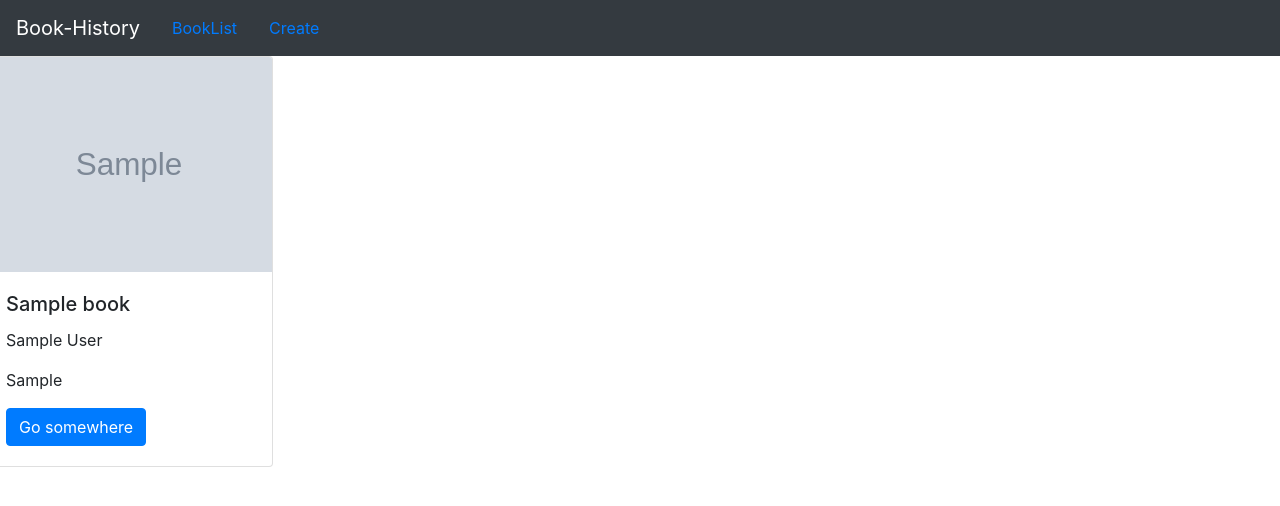
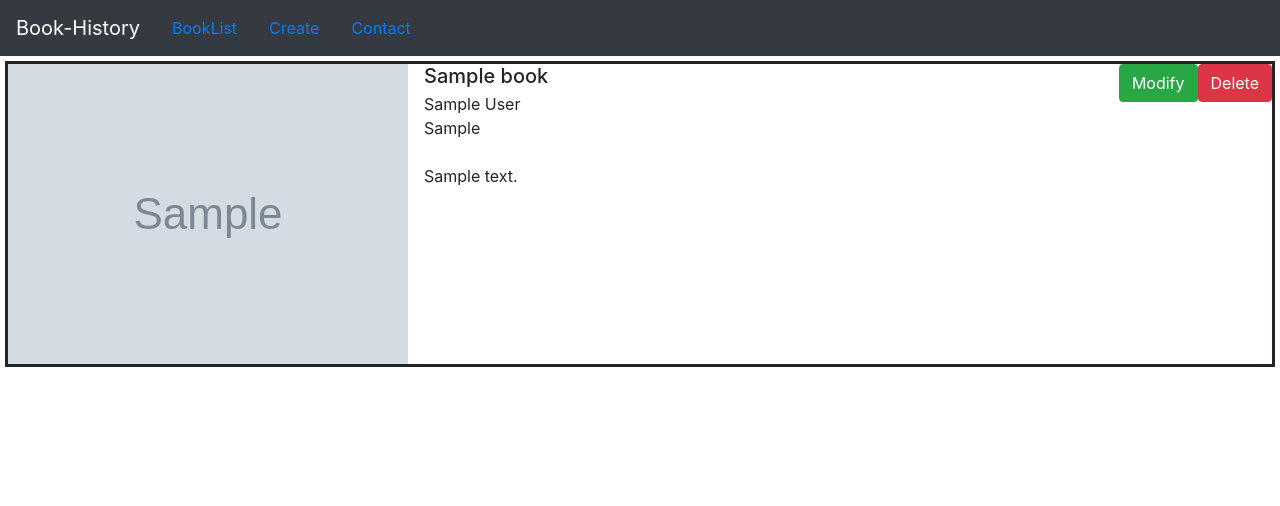
Before and after one commit to 2044smile/Basic, a Django app: page /list/ in a window 1280 px wide. Shown: the top 506 px of the page. Run offline with Django 3.2, Linux system fonts and the light colour scheme; tables that the repository leaves empty hold one stand-in row (values such as "Sample post"); grey boxes marked "Sample" are stand-in pictures; some libraries are stand-ins or nearby versions.

Commit message:
Update View
problem,

book_list.html -> book_update_form.html
book_update_form.html
created form, not include book_list in form and object.field ~

```diff
--- a/Basic/settings.py
+++ b/Basic/settings.py
@@ -39,6 +39,7 @@ INSTALLED_APPS = [
     'django.contrib.staticfiles',
     'crispy_forms',
     'books',
+    'ckeditor'
 ]
 
 MIDDLEWARE = [
@@ -120,6 +121,9 @@ USE_TZ = True
 # Static files (CSS, JavaScript, Images)
 # https://docs.djangoproject.com/en/2.2/howto/static-files/
 
-STATIC_URL = '/static/'
+STATIC_URL = 'static/'
 STATICFILES_DIRS = [os.path.join(BASE_DIR,'static')]
 # STATIC_ROOT = os.path.join(BASE_DIR,'static')
+
+MEDIA_URL = '/media/'
+MEDIA_ROOT = os.path.join(BASE_DIR, 'media')
--- a/Basic/urls.py
+++ b/Basic/urls.py
@@ -1,7 +1,13 @@
 from django.contrib import admin
 from django.urls import path, include
+from django.conf import settings
+from django.conf.urls.static import static
+
 
 urlpatterns = [
     path('admin/', admin.site.urls),
     path('', include('books.urls')),
 ]
+
+if settings.DEBUG:
+    urlpatterns += static(settings.MEDIA_URL, document_root=settings.MEDIA_ROOT)
--- a/books/forms.py
+++ b/books/forms.py
@@ -1,7 +1,7 @@
 from django.forms import ModelForm
 from .models import Book
 
-class BookCreate(ModelForm):
+class BookForm(ModelForm):
     class Meta:
         model = Book
-        fields = ['title','author','publisher','bookimage']
+        fields = ['title','author','text','publisher','bookimage']
--- a/books/models.py
+++ b/books/models.py
@@ -3,8 +3,9 @@ from django.db import models
 class Book(models.Model):
     title = models.CharField(max_length=30)
     author = models.CharField(max_length=30)
+    text = models.TextField(max_length=500)
     publisher = models.CharField(max_length=100)
-    bookimage = models.ImageField(upload_to='static/bookies',default='none.jpg')
+    bookimage = models.ImageField(upload_to='images/',default='none.jpg')
 
     def __str__(self):
         return self.title
--- a/books/templates/books/book_form.html
+++ b/books/templates/books/book_form.html
@@ -1,4 +1,4 @@
-{# CreateView#}
+{# CreateView #}
 {% extends 'base.html' %}
 {% load staticfiles %}
 {% load crispy_forms_tags %}
@@ -15,7 +15,7 @@
                 <div class="col-sm-6 offset-sm-3 text-center">
                     <h1 class="display-4">Create</h1>
                     <div class="info-form">
-                        <form action="" class="form-inlin justify-content-center" method="post" enctype="multipart/form-data">
+                        <form action="" class="form-inli justify-content-center" method="post" enctype="multipart/form-data">
                             {% csrf_token %}
                             {{ form|crispy }}
                             <input type="submit" class="btn btn-success " value="Save">
--- a/books/templates/books/book_list.html
+++ b/books/templates/books/book_list.html
@@ -4,19 +4,45 @@
 {% block title %}
     book_list
 {% endblock %}
+{% block style %}
+    li {
+        border-style: solid;
+        margin-top: 5px;
+        margin-left: 5px;
+        margin-right: 5px;
+        margin-bottom: 1px;
+    }
+{% endblock %}
+{% block context %}
+    {% for i in object_list %}
+        <ul class="list-unstyled">
+            <li class="media">
+                <img src="{{ i.bookimage.url }}" class="mr-3" alt="...">
+                    <div class="media-body">
+                        <h5 class="mt-0 mb-1">{{ i.title }}</h5>
+                            {{ i.author }}<br>
+                            {{ i.publisher }}<br><br>
+                            {{ i.text }}
+                    </div>
+                <form action="{% url 'update' pk=i.id%}" method="post" enctype="multipart/form-data">
+                    {% csrf_token %}
+                    <input type="submit" class="btn btn-success" value="Modify">
+                </form>
+                <form action="{% url 'delete' pk=i.id %}" method="post">
+                    {% csrf_token %}
+                    <input type="submit" class="btn btn-danger" value="Delete">
+                </form>
+            </li>
 
-{% block context %}
-    <div class="row">
-    {% for i in object_list %}
-        <div class="card" style="width: 18rem;">
-            <img src="{{ i.bookimage.url }}" class="card-img-top" alt="{{ i.title }}">
-                <div class="card-body">
-                    <h5 class="card-title">{{ i.title }}</h5>
-                    <p class="card-text">{{ i.author }}</p>
-                    <p class="card-text">{{ i.publisher }}</p>
-                    <a href="#" class="btn btn-primary">Go somewhere</a>
-            </div>
-        </div>
+        </ul>
+{#        <div class="card" style="width: 18rem;">#}
+{#            <img src="{{ i.bookimage.url }}" class="card-img-top" alt="{{ i.title }}">#}
+{#                <div class="card-body">#}
+{#                    <h5 class="card-title">{{ i.title }}</h5>#}
+{#                    <p class="card-text">{{ i.author }}</p>#}
+{#                    <p class="card-text">{{ i.publisher }}</p>#}
+{#                    <a href="{% url 'detail' pk=i.id %}" class="btn btn-primary">Modified</a>#}
+{#            </div>#}
+{#        </div>#}
     {% endfor %}
-    </div>
 {% endblock %}
--- a/books/urls.py
+++ b/books/urls.py
@@ -2,8 +2,9 @@ from django.urls import path
 from . import views
 
 urlpatterns = [
-    path('', views.index, name='index'), # :8000/
+    path('', views.index, name='index'), # :8000/list
+    path('list/', views.BookListView.as_view(), name='list'), # :8000/list
     path('create/', views.BookCreateView.as_view(), name='create'), # :8000/create
-    path('list/', views.BookListView.as_view(), name='list'), # :8000/list
     path('list/delete/<int:pk>/', views.BookDeleteView.as_view(), name='delete'), # :8000/list/delete/1
+    path('list/update/<int:pk>/', views.BookUpdateView.as_view(), name='update'),
 ]
--- a/books/views.py
+++ b/books/views.py
@@ -1,6 +1,7 @@
-from django.shortcuts import render
+from django.shortcuts import render, HttpResponse
 from django.urls import reverse_lazy
 from django.views.generic import ListView, CreateView, UpdateView, DeleteView
+from .forms import BookForm
 
 from .models import Book
 
@@ -13,8 +14,20 @@ class BookListView(ListView):
 
 class BookCreateView(CreateView):
     model = Book
-    fields = ['title','author','publisher','bookimage']
+    fields = ['title','author','text','publisher','bookimage']
     success_url = reverse_lazy('list')
+
+class BookUpdateView(UpdateView):
+    model = Book
+    template_name_suffix = '_update_form'
+    form_class = BookForm
+    success_url = '/list'
+
+    def edit(request,pk):
+        bk = Book.objects.get(pk=pk)
+        return render(request, 'books/book_update_form.html', bk)
+
 
 class BookDeleteView(DeleteView):
     model = Book
+    success_url = '/list'
--- a/templates/base.html
+++ b/templates/base.html
@@ -3,12 +3,16 @@
 <head>
     <link rel="stylesheet" href="https://stackpath.bootstrapcdn.com/bootstrap/4.3.1/css/bootstrap.min.css" integrity="sha384-ggOyR0iXCbMQv3Xipma34MD+dH/1fQ784/j6cY/iJTQUOhcWr7x9JvoRxT2MZw1T" crossorigin="anonymous">
     <script src="https://code.jquery.com/jquery-3.3.1.slim.min.js" integrity="sha384-q8i/X+965DzO0rT7abK41JStQIAqVgRVzpbzo5smXKp4YfRvH+8abtTE1Pi6jizo" crossorigin="anonymous"></script>
-<script src="https://cdnjs.cloudflare.com/ajax/libs/popper.js/1.14.7/umd/popper.min.js" integrity="sha384-UO2eT0CpHqdSJQ6hJty5KVphtPhzWj9WO1clHTMGa3JDZwrnQq4sF86dIHNDz0W1" crossorigin="anonymous"></script>
-<script src="https://stackpath.bootstrapcdn.com/bootstrap/4.3.1/js/bootstrap.min.js" integrity="sha384-JjSmVgyd0p3pXB1rRibZUAYoIIy6OrQ6VrjIEaFf/nJGzIxFDsf4x0xIM+B07jRM" crossorigin="anonymous"></script>
+    <script src="https://cdnjs.cloudflare.com/ajax/libs/popper.js/1.14.7/umd/popper.min.js" integrity="sha384-UO2eT0CpHqdSJQ6hJty5KVphtPhzWj9WO1clHTMGa3JDZwrnQq4sF86dIHNDz0W1" crossorigin="anonymous"></script>
+    <script src="https://stackpath.bootstrapcdn.com/bootstrap/4.3.1/js/bootstrap.min.js" integrity="sha384-JjSmVgyd0p3pXB1rRibZUAYoIIy6OrQ6VrjIEaFf/nJGzIxFDsf4x0xIM+B07jRM" crossorigin="anonymous"></script>
     <meta charset="UTF-8">
     <meta name="viewport"
           content="width=device-width, user-scalable=no, initial-scale=1.0, maximum-scale=1.0, minimum-scale=1.0">
     <meta http-equiv="X-UA-Compatible" content="ie=edge">
+    <style>
+        {% block style %}
+        {% endblock %}
+    </style>
     <title>
         {% block title %}
         {% endblock %}
@@ -20,6 +24,7 @@
             <a class="navbar-brand" href="/">Book-History</a>
             <a class="nav-link" href="{% url 'list' %}">BookList</a>
             <a class="nav-link" href="{% url 'create' %}">Create</a>
+            <a class="nav-link" href="#">Contact</a>
         </nav>
     {% endblock %}
     {% block context %}
```
Also changed, not shown: books/templates/books/book_update_form.html (added, +18 -0 lines), README.md, bookies/bestfriend.jpg (renamed from static/bookies/배프의_오지랖_프로그래밍.jpg), books/migrations/0003_auto_20190812_2055.py (added), media/images/bestfriend.jpg (renamed from static/bookies/배프의_오지랖_프로그래밍_weY5QO2.jpg), media/images/bestfriend_BArNOHL.jpg (added), media/images/bestfriend_huykxHs.jpg (added), media/images/나미야_잡화점의_기적.jpg (added), media/images/나미야_잡화점의_기적_ouh2rai.jpg (added).
